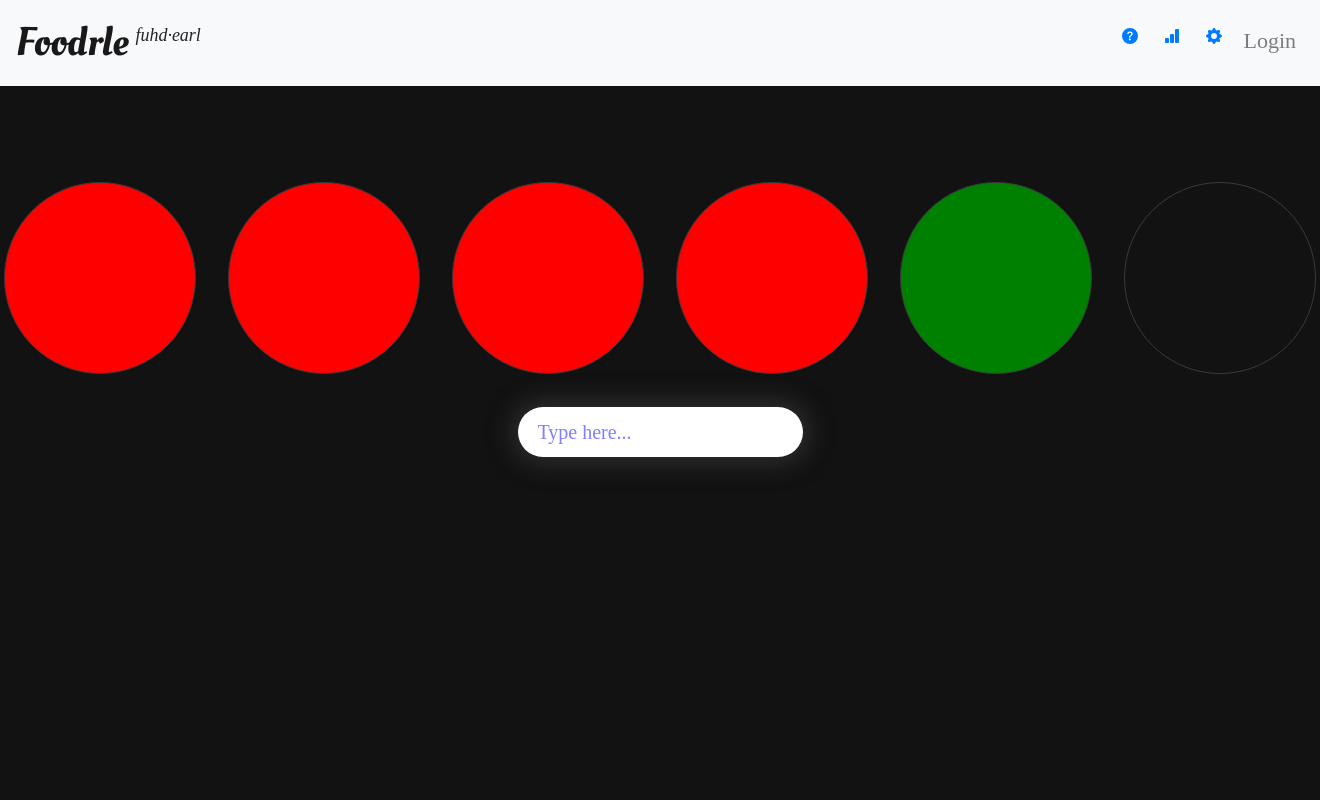
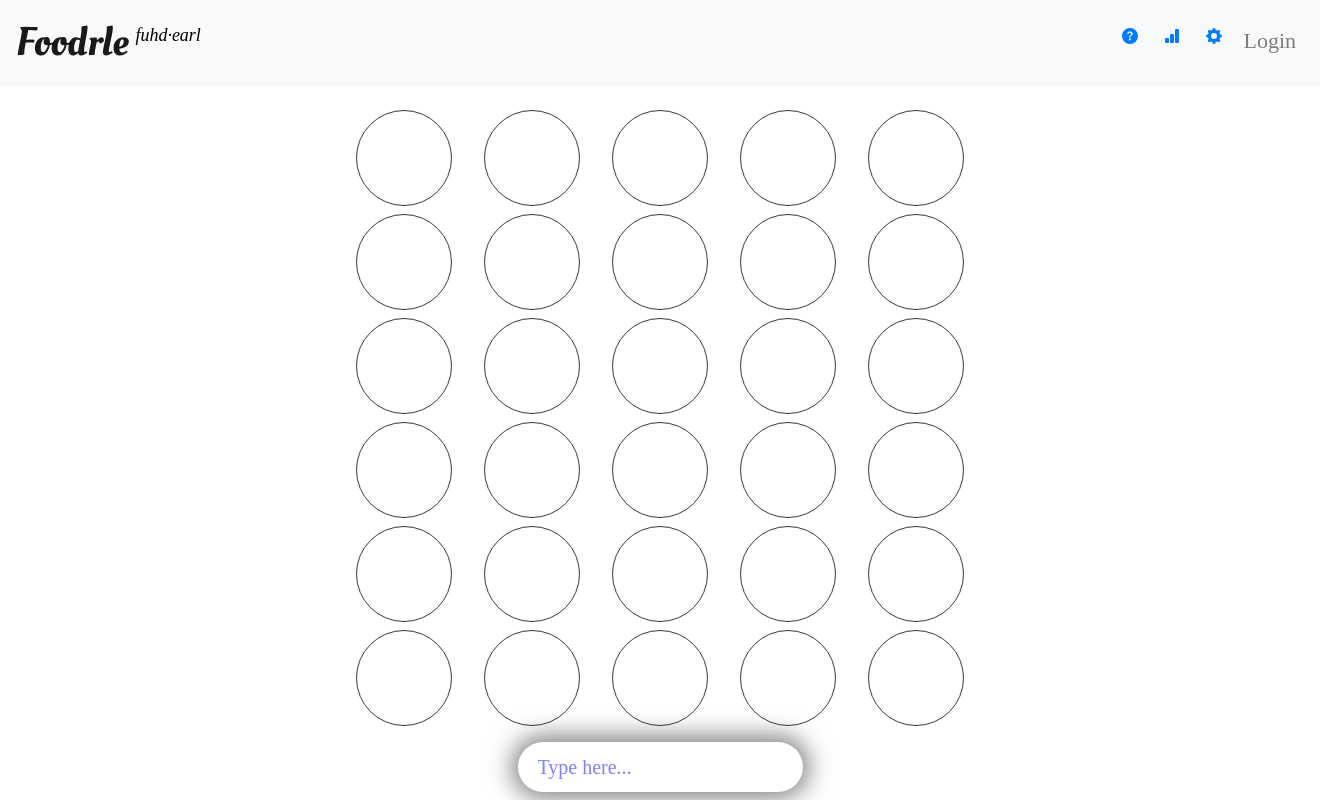
Before and after one commit to amroczk4/DjangoAdmin, a Django app: page / in a window 1320 px wide. Run offline with Django 4.2, Linux system fonts and the light colour scheme; data that the repository does not hold is empty; some libraries are stand-ins or nearby versions; some web fonts are replaced.

Commit message:
DarkMode/LightMode
Implemented dark/light mode, implemented internal storage to save user setting for the theme. Reverted grid back to original.

```diff
--- a/app/foodrle/templates/foodrle/header.html
+++ b/app/foodrle/templates/foodrle/header.html
@@ -17,7 +17,10 @@
     {% if messages %}
         {% for message in messages %}
           {% if message.level == DEFAULT_MESSAGE_LEVELS.ERROR %}
+          <div class="alert">
+            <span class="closebtn" onclick="this.parentElement.style.display='none';">&times;</span>
             {{ message }}
+          </div>
           {% endif %}
         {% endfor %}
     {% endif %}
--- a/app/foodrle/templates/foodrle/home.html
+++ b/app/foodrle/templates/foodrle/home.html
@@ -16,7 +16,7 @@
 
 
 </head>
-<body style="background-color:#121213;">
+<body>
 
 {% extends 'foodrle/header.html' %}
 
@@ -60,7 +60,7 @@
 
             <li>
                 <button type="button" class="btn btn-link" data-toggle="modal" data-target="#ModalSettings">
-                    <p class="stats-btn">
+                    <p class="settings-btn">
                         <svg xmlns="http://www.w3.org/2000/svg" width="16" height="16" fill="currentColor" class="bi bi-gear-fill" viewBox="0 0 16 16">
                             <path d="M9.405 1.05c-.413-1.4-2.397-1.4-2.81 0l-.1.34a1.464 1.464 0 0 1-2.105.872l-.31-.17c-1.283-.698-2.686.705-1.987 1.987l.169.311c.446.82.023 1.841-.872 2.105l-.34.1c-1.4.413-1.4 2.397 0 2.81l.34.1a1.464 1.464 0 0 1 .872 2.105l-.17.31c-.698 1.283.705 2.686 1.987 1.987l.311-.169a1.464 1.464 0 0 1 2.105.872l.1.34c.413 1.4 2.397 1.4 2.81 0l.1-.34a1.464 1.464 0 0 1 2.105-.872l.31.17c1.283.698 2.686-.705 1.987-1.987l-.169-.311a1.464 1.464 0 0 1 .872-2.105l.34-.1c1.4-.413 1.4-2.397 0-2.81l-.34-.1a1.464 1.464 0 0 1-.872-2.105l.17-.31c.698-1.283-.705-2.686-1.987-1.987l-.311.169a1.464 1.464 0 0 1-2.105-.872l-.1-.34zM8 10.93a2.929 2.929 0 1 1 0-5.86 2.929 2.929 0 0 1 0 5.858z"/>
                         </svg>
@@ -126,7 +126,7 @@
                 <br>
                 <p>Guess the Foodle in 6 guesses</p>
                 <br>
-                <h4>>Insert Exmaple Here<</h4>
+                <h4>>Insert Example Here<</h4>
                 <br>
                 <p>After each guess, you will get the main ingredient, distance from target
                 country of origin and 3 hints on the taste profile.</p>
@@ -179,10 +179,10 @@
             <div class="modal-body">
                 <hr />
                 <h4>Dark Theme</h4>
-                <div>
-                    <label class="light-switch">
-                        <input type="checkbox" checked>
-                        <span class="slider round"></span>
+                <div class="theme-switch-wrapper">
+                    <label class="theme-switch" for="checkbox">
+                        <input type="checkbox" id="checkbox"/>
+                        <div class="slider round"></div>
                     </label>
                 </div>
                 <hr />
@@ -201,11 +201,31 @@
     </div>
 </div>
 
+<!-- Script for dark/light mode -->
+<script>
+    const toggleSwitch = document.querySelector('.theme-switch input[type="checkbox"]');
+    const currentTheme = localStorage.getItem('theme');
 
-<br>
-<br>
-<br>
+    if (currentTheme) {
+        document.documentElement.setAttribute('data-theme', currentTheme);
 
+    if (currentTheme === 'dark') {
+        toggleSwitch.checked = true;
+    }
+  }
+
+    function switchTheme(e) {
+        if (e.target.checked) {
+            document.documentElement.setAttribute('data-theme', 'dark');
+            localStorage.setItem('theme', 'dark');
+        }
+        else {        document.documentElement.setAttribute('data-theme', 'light');
+            localStorage.setItem('theme', 'light');
+        }
+  }
+
+    toggleSwitch.addEventListener('change', switchTheme, false);
+  </script>
 
 <div data-guess-grid class="guess-grid">
     <div class="tile" id="hint1"></div>
@@ -213,34 +233,33 @@
     <div class="tile" id="hint3"></div>
     <div class="tile" id="hint4"></div>
     <div class="tile" id="hint5"></div>
-    <div class="tile" id="hint6"></div>
+    <div class="tile" id="hint1"></div>
+    <div class="tile" id="hint2"></div>
+    <div class="tile" id="hint3"></div>
+    <div class="tile" id="hint4"></div>
+    <div class="tile" id="hint5"></div>
+    <div class="tile" id="hint1"></div>
+    <div class="tile" id="hint2"></div>
+    <div class="tile" id="hint3"></div>
+    <div class="tile" id="hint4"></div>
+    <div class="tile" id="hint5"></div>
+    <div class="tile" id="hint1"></div>
+    <div class="tile" id="hint2"></div>
+    <div class="tile" id="hint3"></div>
+    <div class="tile" id="hint4"></div>
+    <div class="tile" id="hint5"></div>
+    <div class="tile" id="hint1"></div>
+    <div class="tile" id="hint2"></div>
+    <div class="tile" id="hint3"></div>
+    <div class="tile" id="hint4"></div>
+    <div class="tile" id="hint5"></div>
+    <div class="tile" id="hint1"></div>
+    <div class="tile" id="hint2"></div>
+    <div class="tile" id="hint3"></div>
+    <div class="tile" id="hint4"></div>
+    <div class="tile" id="hint5"></div>
 </div>
-<hr />
-    <!--<div class="tile"></div>
-    <div class="tile"></div>
-    <div class="tile"></div>
-    <div class="tile"></div>
-    <div class="tile"></div>
-    <div class="tile"></div>
-    <div class="tile"></div>
-    <div class="tile"></div>
-    <div class="tile"></div>
-    <div class="tile"></div>
-    <div class="tile"></div>
-    <div class="tile"></div>
-    <div class="tile"></div>
-    <div class="tile"></div>
-    <div class="tile"></div>
-    <div class="tile"></div>
-    <div class="tile"></div>
-    <div class="tile"></div>
-    <div class="tile"></div>
-    <div class="tile"></div>
-    <div class="tile"></div>
-    <div class="tile"></div>
-    <div class="tile"></div>
-    <div class="tile"></div>
-    <div class="tile"></div> -->
+
 <div class="input-box">
 <input type="text" id="tags" class="optional-styles" placeholder="Type here...">
 <script>
--- a/app/foodrle/templates/foodrle/register.html
+++ b/app/foodrle/templates/foodrle/register.html
@@ -6,7 +6,7 @@
         <link href='https://fonts.googleapis.com/css?family=Oleo Script' rel='stylesheet'>
         <link href='https://fonts.googleapis.com/css?family=Francois One' rel='stylesheet'>
     </head>
-    <body  style="background-color:#121213; color:white;">
+    <body>
         <nav class="navbar navbar-expand-lg navbar-light bg-light">
             <a class="navbar-brand" href="/">Foodrle</a>
             <button class="navbar-toggler" type="button" data-toggle="collapse" data-target="#navbarText"
--- a/web/static/css/style.css
+++ b/web/static/css/style.css
@@ -1,6 +1,19 @@
 *, *::after, *::before {
   box-sizing: border-box;
   font-family: 'Francois One';
+}
+:root
+{
+  --background-color:white;
+  --alternate-background-color:#121213;
+  --text-color:black;
+  --text-color-dark:white;
+}
+
+[data-theme="dark"] body, .login, .register
+{
+  background: var(--alternate-background-color);
+  color:var(--text-color-dark);
 }
 
 .navbar-brand
@@ -18,8 +31,24 @@
   text-align: center;
   padding-left: 7px;
   font-style:italic;
+  color:black;
 }
 
+/*Modals*/
+#ModalTutorial
+{
+  color:black;
+}
+
+#ModalStats
+{
+  color:black;
+}
+
+#ModalSettings
+{
+  color:black;
+}
 
 .nav-link
 {
@@ -32,8 +61,8 @@
   justify-content: center;
   align-content: center;
   flex-grow: 1;
-  grid-template-columns: repeat(6, 12em); /*change back to 5 after demo 2 */
-  grid-template-rows: repeat(1, 12em); /*Change back to 6 after demo 2 */
+  grid-template-columns: repeat(5, 6em); /*change back to 5 after demo 2 */
+  grid-template-rows: repeat(6, 6em); /*Change back to 6 after demo 2 */
   gap: .5em 2em;
   margin-bottom: 1em;
 }
@@ -51,6 +80,7 @@
   user-select: none;
 }
 
+/*
 #hint1 {
   background-color:red;
 }
@@ -70,6 +100,7 @@
 #hint5 {
   background-color:green;
 }
+*/
 
 .input-box
 {
@@ -124,7 +155,14 @@
 
 
 /* CSS For Toggle Button in Settings Modal */
-.light-switch {
+.light-switch-wrapper {
+  display:flex;
+  align-items:center;
+
+}
+
+.theme-switch
+{
   position: relative;
   display: inline-block;
   padding-left:10px;
@@ -132,10 +170,8 @@
   height: 34px;
 }
 
-.light-switch input {
-  opacity: 0;
-  width: 0;
-  height: 0;
+.theme-switch input {
+  display:none;
 }
 
 .slider {
```
Also changed, not shown: app/foodrle/templates/foodrle/login.html (+8 -6 lines).
